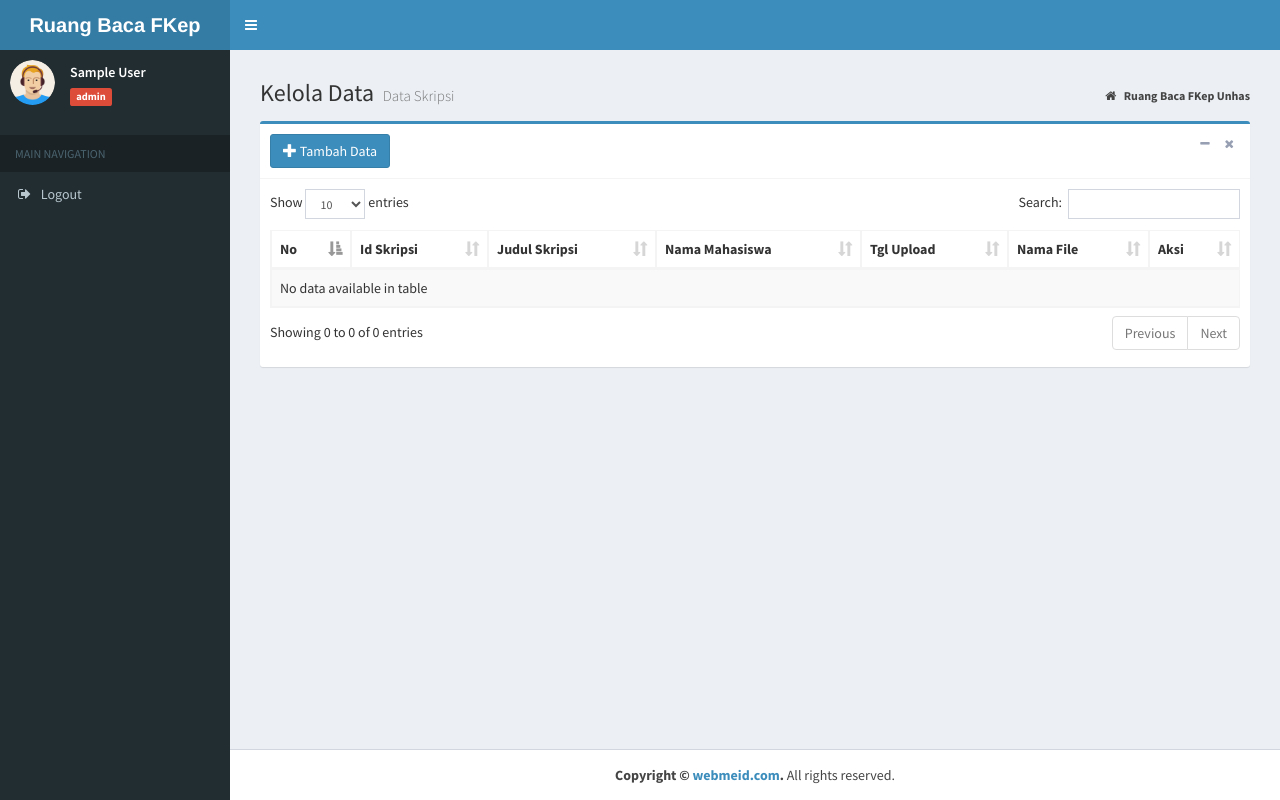
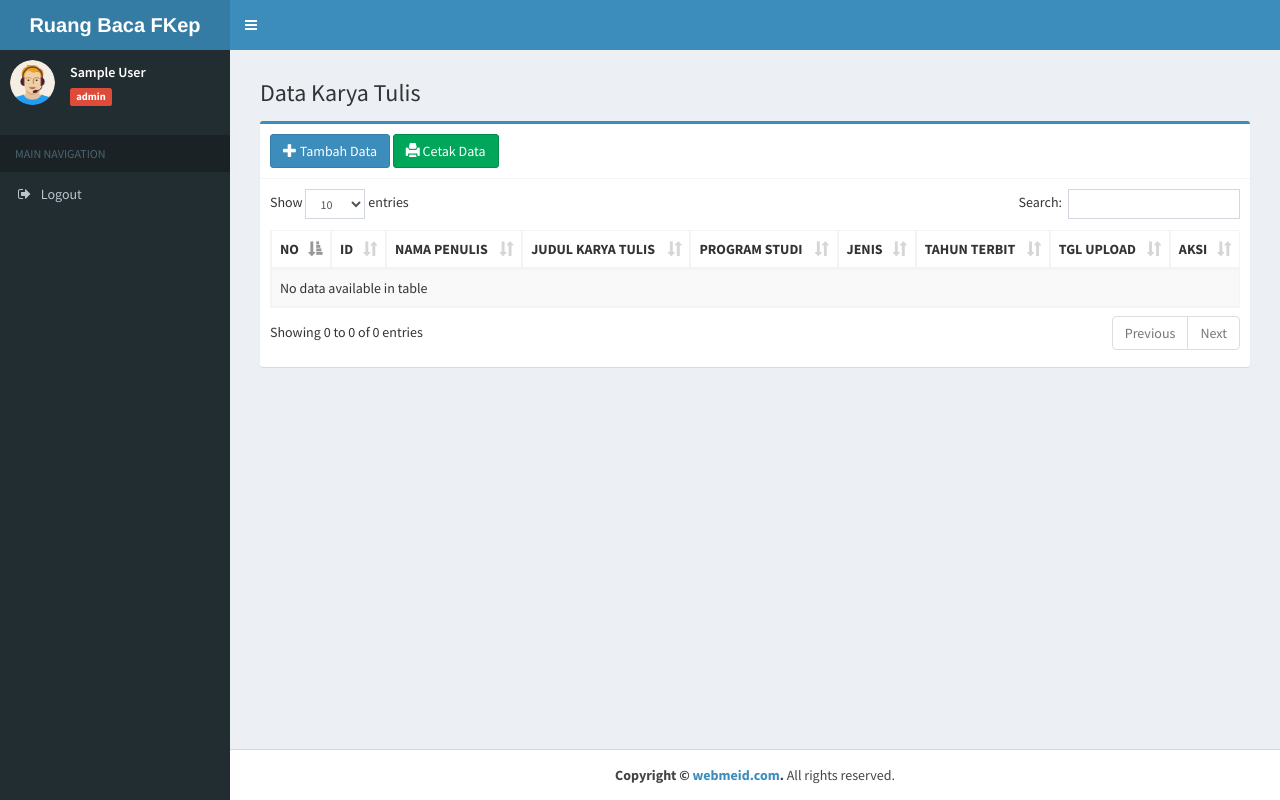
Before and after one commit to wing-21/ruangbacafkep, a PHP site: page /index.php?page=MyApp/data_buku in a window 1280 px wide. Run offline with PHP 8.4, Linux system fonts and the light colour scheme; the visitor is signed in with stand-in values (Sample User, id 1); data that the repository does not hold is empty; some libraries are stand-ins or nearby versions.

Commit message:
Update data_buku.php

```diff
--- a/admin/buku/data_buku.php
+++ b/admin/buku/data_buku.php
@@ -1,16 +1,7 @@
 <section class="content-header">
 	<h1>
-		Kelola Data
-		<small>Data Skripsi</small>
+		Data Karya Tulis
 	</h1>
-	<ol class="breadcrumb">
-		<li>
-			<a href="index.php">
-				<i class="fa fa-home"></i>
-				<b>Ruang Baca FKep Unhas</b>
-			</a>
-		</li>
-	</ol>
 </section>
 <!-- Main content -->
 <section class="content">
@@ -18,35 +9,36 @@
 		<div class="box-header with-border">
 			<a href="?page=MyApp/add_buku" title="Tambah Data" class="btn btn-primary">
 				<i class="glyphicon glyphicon-plus"></i> Tambah Data</a>
-			<div class="box-tools pull-right">
-				<button type="button" class="btn btn-box-tool" data-widget="collapse">
-					<i class="fa fa-minus"></i>
-				</button>
-				<button type="button" class="btn btn-box-tool" data-widget="remove">
-					<i class="fa fa-remove"></i>
-				</button>
-			</div>
+			<a href="?page=MyApp/cetak" class="btn btn-success">
+				<i class="glyphicon glyphicon-print"></i> Cetak Data
+			</a>
+
 		</div>
+
 		<!-- /.box-header -->
 		<div class="box-body">
 			<div class="table-responsive">
 				<table id="example1" class="table table-bordered table-striped">
 					<thead>
 						<tr>
-							<th>No</th>
-							<th>Id Skripsi</th>
-							<th>Judul Skripsi</th>
-							<th>Nama Mahasiswa</th>
-							<th>Tgl Upload</th>
-							<th>Nama File</th>
-							<th>Aksi</th>
+							<th>NO</th>
+							<th>ID</th>
+							<th>NAMA PENULIS</th>
+							<th>JUDUL KARYA TULIS</th>
+							<th>PROGRAM STUDI</th>
+							<th>JENIS</th>
+							<th>TAHUN TERBIT</th>
+							<th>TGL UPLOAD</th>
+							<th>AKSI</th>
 						</tr>
 					</thead>
 					<tbody>
 
 						<?php
                   $no = 1;
-                  $sql = $koneksi->query("SELECT * FROM tb_buku ORDER BY tgl DESC");
+                  $sql = $koneksi->query("SELECT * FROM tb_buku
+    ORDER BY LEFT(id_buku, 1) ASC, CAST(SUBSTRING(id_buku, 2) AS UNSIGNED) DESC");
+
                   while ($data= $sql->fetch_assoc()) {
                 ?>
 
@@ -58,16 +50,25 @@
 								<?php echo $data['id_buku']; ?>
 							</td>
 							<td>
-								<?php echo $data['judul_buku']; ?>
+								<?php echo strtoupper($data['penerbit']); ?>
 							</td>
 							<td>
-								<?php echo $data['penerbit']; ?>
+								<?php echo strtoupper($data['judul_buku']); ?>
 							</td>
 							<td>
-								<?php echo $data['tgl']; ?>
+								<?php echo $data['prodi']; ?>
 							</td>
 							<td>
-								<?php echo $data['file_buku']; ?>
+								<?php echo $data['jenis']; ?>
+							</td>
+							<td>
+								<?php echo $data['tahun']; ?>
+							</td>
+							<td>
+							<?php $date = new DateTime($data['tgl']);
+								echo $date->format('d-m-Y'); // Mengubah format menjadi dd-mm-yyyy
+							?>
+
 							</td>
 
 							<td>
```
